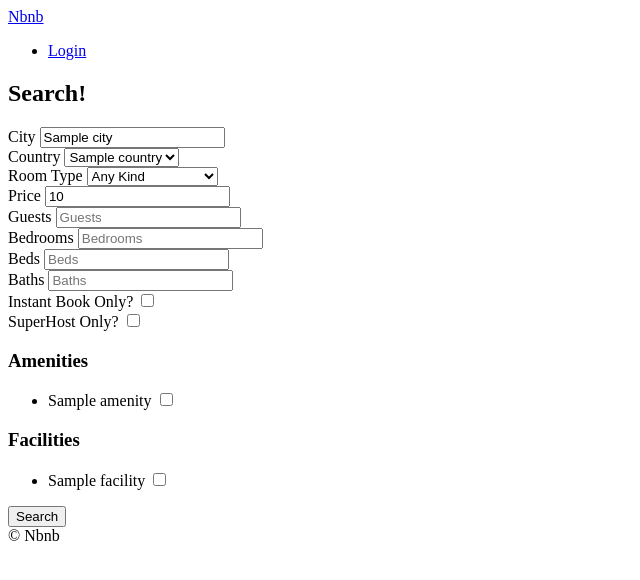
After one commit to 102092/airbnb-fullstack-clone, a Django app: template airbnb-clone/templates/rooms/search.html in a window 1280 px wide. The commit adds this page. Shown: the top 580 px of the page, without its empty margins (0-640 px from the left). Run offline with Django 3.2, Linux system fonts and the light colour scheme; the template is opened without the code that fills it: most values are stand-ins (such as "Sample title", 1, 10 or a date in 2020).

Commit message:
# 13.4 Create Search Form, render form, choices dict

```diff
--- a/airbnb-clone/rooms/urls.py
+++ b/airbnb-clone/rooms/urls.py
@@ -3,4 +3,7 @@ from . import views
 
 app_name = "rooms"
 
-urlpatterns = [path("<int:pk>", views.RoomDetail.as_view(), name="detail")]
+urlpatterns = [
+    path("<int:pk>", views.RoomDetail.as_view(), name="detail"),
+    path("search/", views.search, name="search"),
+]
--- a/airbnb-clone/templates/base.html
+++ b/airbnb-clone/templates/base.html
@@ -4,11 +4,24 @@
     <meta charset="UTF-8" />
     <meta name="viewport" content="width=device-width, initial-scale=1.0" />
     <meta http-equiv="X-UA-Compatible" content="ie=edge" />
-    <title>{% block page_name%}{% endblock page_name %} | Nbnb</title>
+    <title>{% block page_title%}{% endblock page_title %} | Nbnb</title>
   </head>
   <body>
-    {% include "partials/header.html" %}
-    {% block content %} {% endblock content %}
-    {% include "partials/footer.html" %}
+    <header>
+      {% include "partials/nav.html" %}
+
+      {% block search-bar %}
+        <form method="get" action="{% url "rooms:search" %}">
+          <input name="city" placeholder="Search by City" />
+        </form>
+      {% endblock search-bar %}
+
+
+  </form>
+
+    </header>
+     {% block content %}
+     {% endblock content%}
+     {% include "partials/footer.html" %}
   </body>
 </html>
--- a/airbnb-clone/templates/partials/header.html
+++ /dev/null
@@ -1,6 +0,0 @@
-<header>
-  <a href="{% url "core:home" %}">Nbnb</a>
-  <ul>
-    <li><a href="#">Login</a></li>
-  </ul>
-</header>
--- /dev/null
+++ b/airbnb-clone/templates/partials/nav.html
@@ -0,0 +1,4 @@
+<a href="{% url "core:home" %}">Nbnb</a>
+<ul>
+  <li><a href="#">Login</a></li>
+</ul>
--- a/airbnb-clone/templates/rooms/room_detail.html
+++ b/airbnb-clone/templates/rooms/room_detail.html
@@ -1,7 +1,7 @@
 {% extends "base.html" %}
 
 {% block page_name %}
-    Home
+    {{room.name}}
 {% endblock page_name %}
 
 {% block content %}
--- /dev/null
+++ b/airbnb-clone/templates/rooms/search.html
@@ -0,0 +1,123 @@
+{% extends 'base.html' %}
+
+
+{% block page_title %}
+
+Search
+
+{% endblock page_title %}
+
+
+{% block search-bar %}
+
+{% endblock search-bar %}
+
+
+
+{% block content %}
+
+    <h2> Search! </h2>
+
+    <form method="get" action="{% url "rooms:search" %}">
+        <div>
+            <label for="city">City</label>
+            <input value="{{city}}" name="city" placeholder="Search by City" />
+        </div>
+
+        <div>
+            <label for="country">Country</label>
+            <select id="country" name="country">
+                {% for country in countries %}
+                    <option value="{{country.code}}"
+                        {% if country.code == s_country %}
+                            selected
+                        {% endif %}>
+                    {{country.name}}</option>
+
+                {% endfor %}
+            </select>
+        </div>
+
+        <div>
+            <label for="room_type">Room Type</label>
+            <select id="room_type" name="room_type">
+                <option value="0" {% if s_room_type == 0 %}selected{% endif %}>Any Kind</option>
+                {% for room_type in room_types %}
+                    <option value="{{room_type.pk}}" {% if room_type == room_type.pk %}selected{% endif %}>{{room_type.name}}</option>
+                {% endfor %}
+            </select>
+        </div>
+
+        <div>
+                <label for="price">Price</label>
+                <input value="{{price}}" type="number" name="price" id="price" placeholder="Price" />
+            </div>
+            <div>
+                <label for="guests">Guests</label>
+                <input value="{{guests}}" type="number" name="guests" id="guests" placeholder="Guests" />
+            </div>
+            <div>
+                <label for="bedrooms">Bedrooms</label>
+                <input value="{{bedrooms}}" type="number" name="bedrooms" id="bedrooms" placeholder="Bedrooms" />
+            </div>
+            <div>
+                <label for="beds">Beds</label>
+                <input value="{{beds}}" type="number" name="beds" id="beds" placeholder="Beds" />
+            </div>
+            <div>
+                <label for="baths">Baths</label>
+                <input value="{{baths}}" type="number" name="baths" id="baths" placeholder="Baths" />
+            </div>
+
+            <div>
+                <label for="instant">Instant Book Only?</label>
+                <input type="checkbox" name="instant" id="instant" {% if instant %} checked {% endif %}/>
+            </div>
+            <div>
+                <label for="super_host">SuperHost Only?</label>
+                <input type="checkbox" name="super_host" id="super_host" {% if super_host %} checked {% endif %}/>
+            </div>
+
+            <div>
+                <h3>Amenities</h3>
+                <ul>
+                    {% for amenity in amenities %}
+                        <li>
+                            <label for="a_{{amenity.pk}}">{{amenity.name}}</label>
+                            <input
+                            id="a_{{amenity.pk}}"
+                            name="amenities"
+                            type="checkbox"
+                            value={{amenity.pk}}
+                            {% if amenity.pk|slugify in s_amenities %}
+                            checked
+                            {% endif %}
+                             />
+                        </li>
+                    {% endfor %}
+                </ul>
+            </div>
+            <div>
+                <h3>Facilities</h3>
+                <ul>
+                    {% for facility in facilities %}
+                        <li>
+                            <label for="f_{{facility.pk}}">{{facility.name}}</label>
+                            <input
+                            id="f_{{facility.pk}}"
+                            name="facilities"
+                            type="checkbox"
+                            value={{facility.pk}}
+                            {% if facility.pk|slugify in s_facilities %}
+                            checked
+                            {% endif %}
+
+                            />
+                        </li>
+                    {% endfor %}
+                </ul>
+            </div>        <button>Search</button>
+    </form>
+
+
+{% endblock content %}
```
Also changed, not shown: airbnb-clone/rooms/views.py (+47 -0 lines), airbnb-clone/templates/404.html (+7 -0 lines), README.md.
